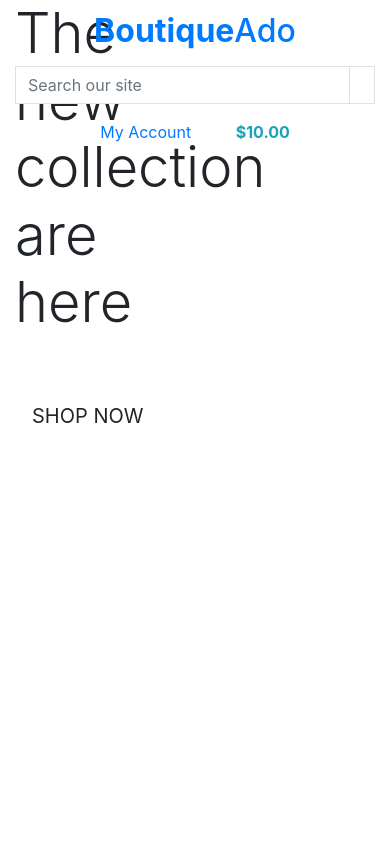
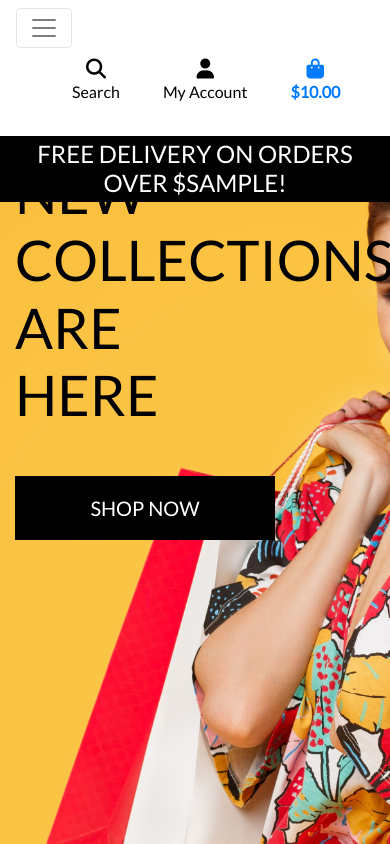
Before and after one commit to LukeSmallman/boutique_ado_v1, a Django app: template home/templates/home/index.html in a window 390 px wide. Run offline with Django 3.2, Linux system fonts and the light colour scheme; the template is opened without the code that fills it: most values are stand-ins (such as "Sample title", 1, 10 or a date in 2020); some libraries are stand-ins or nearby versions.

Commit message:
Added mobile header and main navbar

```diff
--- a/boutique_ado/urls.py
+++ b/boutique_ado/urls.py
@@ -1,7 +1,6 @@
 """boutique_ado URL Configuration
-
 The `urlpatterns` list routes URLs to views. For more information please see:
-    https://docs.djangoproject.com/en/3.2/topics/http/urls/
+    https://docs.djangoproject.com/en/3.0/topics/http/urls/
 Examples:
 Function views
     1. Add an import:  from my_app import views
@@ -15,9 +14,11 @@ Including another URLconf
 """
 from django.contrib import admin
 from django.urls import path, include
+from django.conf import settings
+from django.conf.urls.static import static
 
 urlpatterns = [
     path('admin/', admin.site.urls),
     path('accounts/', include('allauth.urls')),
     path('', include('home.urls')),
-]
+] + static(settings.MEDIA_URL, document_root=settings.MEDIA_ROOT)
--- a/home/templates/home/index.html
+++ b/home/templates/home/index.html
@@ -1,28 +1,24 @@
 {% extends "base.html" %}
 {% load static %}
 
-{% block page_header%}
+{% block page_header %}
     <div class="container header-container">
         <div class="row">
-            <div class="col">
-
-            </div>
+            <div class="col"></div>
         </div>
     </div>
-{% endblock%}
+{% endblock %}
 
 {% block content %}
-    <div class="container">
+    <div class="container h-100">
         <div class="row h-100">
             <div class="col-7 col-md-6 my-auto">
                 <h1 class="display-4 logo-font text-black">
-                    The new collection are here
+                    The new collections are here
                 </h1>
                 <div class="my-5">
                     <h4>
-                        <a href="" class="shop-now-button btn btn-lg rounded-0 text-uppercase py-3">
-                            Shop Now
-                        </a>
+                        <a href="" class="shop-now-button btn btn-lg rounded-0 text-uppercase py-3">Shop Now</a>
                     </h4>
                 </div>
             </div>
--- /dev/null
+++ b/static/css/base.css
@@ -0,0 +1,85 @@
+html {
+    height: 100%;
+}
+
+body {
+	background: url('/media/girl.png') no-repeat center center fixed;
+	background-size: cover;
+    height: calc(100vh - 164px);
+    color: #555;
+    font-family: "Lato";
+}
+
+/* from Bulma */
+.icon {
+    align-items: center;
+    display: inline-flex;
+    justify-content: center;
+    height: 1.5rem;
+    width: 1.5rem;
+}
+
+.logo-font {
+    text-transform: uppercase;
+}
+
+.main-logo-link {
+    width: fit-content;
+}
+
+.shop-now-button {
+    background: black;
+    color: white;
+    min-width: 260px;
+}
+
+.btn-black {
+    background: black;
+    color: white;
+}
+
+.shop-now-button:hover,
+.shop-now-button:active,
+.shop-now-button:focus,
+.btn-black:hover,
+.btn-black:active,
+.btn-black:focus {
+    background: #222;
+    color: white;
+}
+
+.text-black {
+    color: #000 !important;
+}
+
+.border-black {
+    border: 1px solid black !important;
+}
+
+.bg-black {
+    background: #000 !important;
+}
+
+/* --------------------------------- Media queries */
+
+/* Slightly larger container on xl screens */
+@media (min-width: 1200px) {
+  .container {
+    max-width: 80%;
+  }
+}
+
+/* fixed top navbar only on medium and up */
+@media (min-width: 992px) {
+    .fixed-top-desktop-only {
+        position: fixed;
+        top: 0;
+        right: 0;
+        left: 0;
+        z-index: 1030;
+    }
+
+    .header-container {
+        padding-top: 164px;
+    }
+}
--- a/templates/base.html
+++ b/templates/base.html
@@ -5,7 +5,7 @@
   <head>
 
     {% block meta %}
-        <meta http-equiv="X-UA-Compatible" content="ie=edge"
+        <meta http-equiv="X-UA-Compatible" content="ie=edge">
         <meta charset="utf-8">
         <meta name="viewport" content="width=device-width, initial-scale=1, shrink-to-fit=no">
     {% endblock %}
@@ -14,16 +14,19 @@
     {% endblock %}
 
     {% block corecss %}
-        <link rel="stylesheet" href="https://cdn.jsdelivr.net/npm/bootstrap@4.4.1/dist/css/bootstrap.min.css" integrity="sha384-Vkoo8x4CGsO3+Hhxv8T/Q5PaXtkKtu6ug5TOeNV6gBiFeWPGFN9MuhOf23Q9Ifjh" crossorigin="anonymous">
+        <link rel="stylesheet" href="https://stackpath.bootstrapcdn.com/bootstrap/4.4.1/css/bootstrap.min.css" integrity="sha384-Vkoo8x4CGsO3+Hhxv8T/Q5PaXtkKtu6ug5TOeNV6gBiFeWPGFN9MuhOf23Q9Ifjh" crossorigin="anonymous">
+        <link rel="stylesheet" href="https://fonts.googleapis.com/css?family=Lato&display=swap">
+        <link rel="stylesheet" href="{% static 'css/base.css' %}">
     {% endblock %}
 
     {% block extra_css %}
     {% endblock %}
 
-    {% block corejs%}
+    {% block corejs %}
+        <script src="https://kit.fontawesome.com/e9c73d7092.js" crossorigin="anonymous"></script>
         <script src="https://code.jquery.com/jquery-3.4.1.slim.min.js" integrity="sha384-J6qa4849blE2+poT4WnyKhv5vZF5SrPo0iEjwBvKU7imGFAV0wwj1yYfoRSJoZ+n" crossorigin="anonymous"></script>
         <script src="https://cdn.jsdelivr.net/npm/popper.js@1.16.0/dist/umd/popper.min.js" integrity="sha384-Q6E9RHvbIyZFJoft+2mJbHaEWldlvI9IOYy5n3zV9zzTtmI3UksdQRVvoxMfooAo" crossorigin="anonymous"></script>
-        <script src="https://cdn.jsdelivr.net/npm/bootstrap@4.4.1/dist/js/bootstrap.min.js" integrity="sha384-wfSDF2E50Y2D1uUdj0O3uMBJnjuUD4Ih7YwaYd1iqfktj0Uod8GCExl3Og8ifwB6" crossorigin="anonymous"></script>
+        <script src="https://stackpath.bootstrapcdn.com/bootstrap/4.4.1/js/bootstrap.min.js" integrity="sha384-wfSDF2E50Y2D1uUdj0O3uMBJnjuUD4Ih7YwaYd1iqfktj0Uod8GCExl3Og8ifwB6" crossorigin="anonymous"></script>
     {% endblock %}
 
     {% block extra_js %}
@@ -33,10 +36,10 @@
   </head>
   <body>
     <header class="container-fluid fixed-top">
-      <div class="row">
+        <div id="topnav" class="row bg-white pt-lg-2 d-none d-lg-flex">
             <div class="col-12 col-lg-4 my-auto py-1 py-lg-0 text-center text-lg-left">
                 <a href="{% url 'home' %}" class="nav-link main-logo-link">
-            <h2 class="logo-font text-black my-0"><strong>Boutique</strong>Ado</h2>
+                    <h2 class="logo-font text-black my-0"><strong>Boutique</strong> Ado</h2>
                 </a>
             </div>
             <div class="col-12 col-lg-4 my-auto py-1 py-lg-0">
@@ -46,9 +49,7 @@
                         <div class="input-group-append">
                             <button class="form-control btn btn-black border border-black rounded-0" type="submit">
                                 <span class="icon">
-                      <i class="fas fa-search fas fa-search">
-
-                      </i>
+                                    <i class="fas fa-search"></i>
                                 </span>
                             </button>
                         </div>
@@ -85,13 +86,27 @@
                                     {% if grand_total %}
                                         ${{ grand_total|floatformat:2 }}
                                     {% else %}
-                      $0.00
+                                        £0.00
                                     {% endif %}
                                 </p>
                             </div>
                         </a>
                     </li>
                 </ul>
+            </div>
+        </div>
+        <div class="row bg-white">
+            <nav class="navbar navbar-expand-lg navbar-light w-100">
+                <button class="navbar-toggler" type="button" data-toggle="collapse" data-target="#main-nav" aria-controls="main-nav" aria-expanded="false" aria-label="Toggle navigation">
+                    <span class="navbar-toggler-icon"></span>
+                </button>
+                {% include 'includes/mobile-top-header.html' %}
+                {% include 'includes/main-nav.html' %}
+            </nav>
+        </div>
+        <div id="delivery-banner" class="row text-center">
+            <div class="col bg-black text-white">
+                <h4 class="logo-font my-1">Free delivery on orders over ${{ free_delivery_threshold }}!</h4>
             </div>
         </div>
     </header>
@@ -109,5 +124,6 @@
     {% block postloadjs %}
     {% endblock %}
 
+
   </body>
 </html>
--- /dev/null
+++ b/templates/includes/mobile-top-header.html
@@ -0,0 +1,58 @@
+<ul>
+    <li class="list-inline-item">
+      <a class="text-black nav-link d-block d-lg-none" href="#" id="mobile-search" data-toggle="dropdown" aria-haspopup="true" aria-expanded="false">
+          <div class="text-center">
+              <div><i class="fas fa-search fa-lg"></i></div>
+              <p class="my-0">Search</p>
+          </div>
+      </a>
+      <div class="dropdown-menu border-0 w-100 p-3 rounded-0 my-0" aria-labelledby="mobile-search">
+          <form class="form" method="GET" action="">
+              <div class="input-group w-100">
+                  <input class="form-control border border-black rounded-0" type="text" name="q" placeholder="Search our site">
+                  <div class="input-group-append">
+                      <button class="form-control form-control btn btn-black border border-black rounded-0" type="submit">
+                          <span class="icon">
+                              <i class="fas fa-search"></i>
+                          </span>
+                      </button>
+                  </div>
+              </div>
+          </form>
+      </div>
+  </li>
+  <li class="list-inline-item dropdown">
+      <a class="text-black nav-link d-block d-lg-none" href="#" id="user-options" data-toggle="dropdown" aria-haspopup="true" aria-expanded="false">
+          <div class="text-center">
+              <div><i class="fas fa-user fa-lg"></i></div>
+              <p class="my-0">My Account</p>
+          </div>
+      </a>
+      <div class="dropdown-menu border-0" aria-labelledby="user-options">
+          {% if request.user.is_authenticated %}
+              {% if request.user.is_superuser %}
+                  <a href="{% url 'account_logout' %}" class="dropdown-item">Product Management</a>
+              {% endif %}
+              <a href="" class="dropdown-item">My Profile</a>
+              <a href="{% url 'account_logout' %}" class="dropdown-item">Logout</a>
+          {% else %}
+              <a href="{% url 'account_signup' %}" class="dropdown-item">Register</a>
+              <a href="{% url 'account_login' %}" class="dropdown-item">Login</a>
+          {% endif %}
+      </div>
+  </li>
+  <li class="list-inline-item">
+      <a class="{% if grand_total %}text-primary font-weight-bold{% else %}text-black{% endif %} nav-link d-block d-lg-none" href="">
+          <div class="text-center">
+              <div><i class="fas fa-shopping-bag fa-lg"></i></div>
+              <p class="my-0">
+                  {% if grand_total %}
+                      ${{ grand_total|floatformat:2 }}
+                  {% else %}
+                      $0.00
+                  {% endif %}
+              </p>
+          </div>
+      </a>
+    </li>
+  </ul>
```
Also changed, not shown: boutique_ado/settings.py (+16 -21 lines), templates/includes/main-nav.html (added, +50 -0 lines), db.sqlite3, media/girl.png (added). Lines whose indentation alone changed are shown as unchanged.
